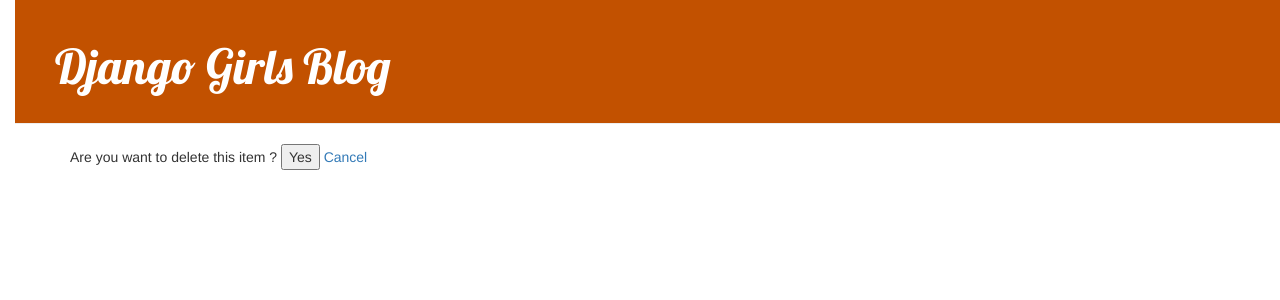
After one commit to drfidel/my_first_blog, a Django app: template blog/templates/blog/post_delete.html in a window 1280 px wide. The commit adds this page. Shown: the top 300 px of the page. Run offline with Django 3.2, Linux system fonts and the light colour scheme; the template is opened without the code that fills it, so the values that code supplies are empty; some libraries are stand-ins or nearby versions.

Commit message:
added delete option

```diff
--- /dev/null
+++ b/blog/templates/blog/post_delete.html
@@ -0,0 +1,14 @@
+{% extends 'blog/base.html' %}
+
+{% block content %}
+    <div class="main">
+        <!-- Create a Form -->
+            <form method="POST">
+            <!-- Security token by Django -->
+                {% csrf_token %}
+                    Are you want to delete this item ?
+                    <input type="submit" value="Yes" />
+                    <a href="/">Cancel </a>
+            </form>
+    </div>
+{% endblock %}
--- a/blog/urls.py
+++ b/blog/urls.py
@@ -6,4 +6,5 @@
 	path('post/<int:pk>/', views.post_detail, name='post_detail'),
 	path('post/new/', views.post_new, name='post_new'),
 	path('post/<int:pk>/edit/', views.post_edit, name='post_edit'),
+	path('post/<int:pk>/delete', views.post_delete, name='post_delete')
 	]
```
Also changed, not shown: blog/templates/blog/post_detail.html (+9 -2 lines), blog/views.py (+9 -1 lines).
